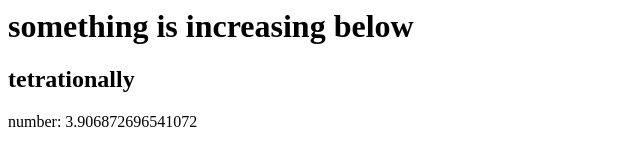
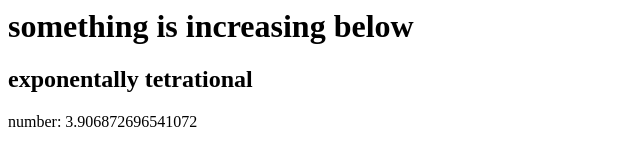
Before and after one commit to Diamboy211/something, a plain HTML site: page index.html in a window 1280 px wide. Shown: the whole page, without its empty margins (0-640 px from the left). Drawn offline with Linux system fonts and the light colour scheme.

Commit message:
Update index.html

```diff
--- a/index.html
+++ b/index.html
@@ -4,7 +4,7 @@
   </head>
   <body>
     <h1>something is increasing below</h1>
-    <h2>tetrationally</h2>
+    <h2>exponentally tetrational</h2>
     <div id="num">start 1</div>
   </body>
   <script src="break_eternity.js"></script>
```
